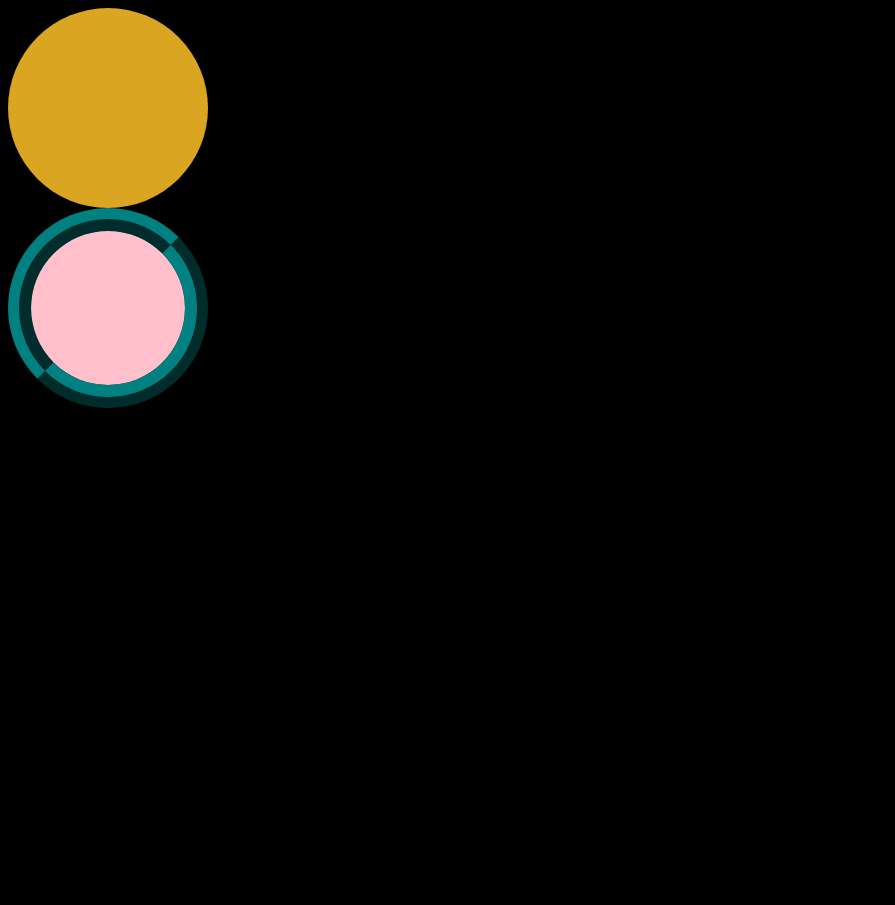
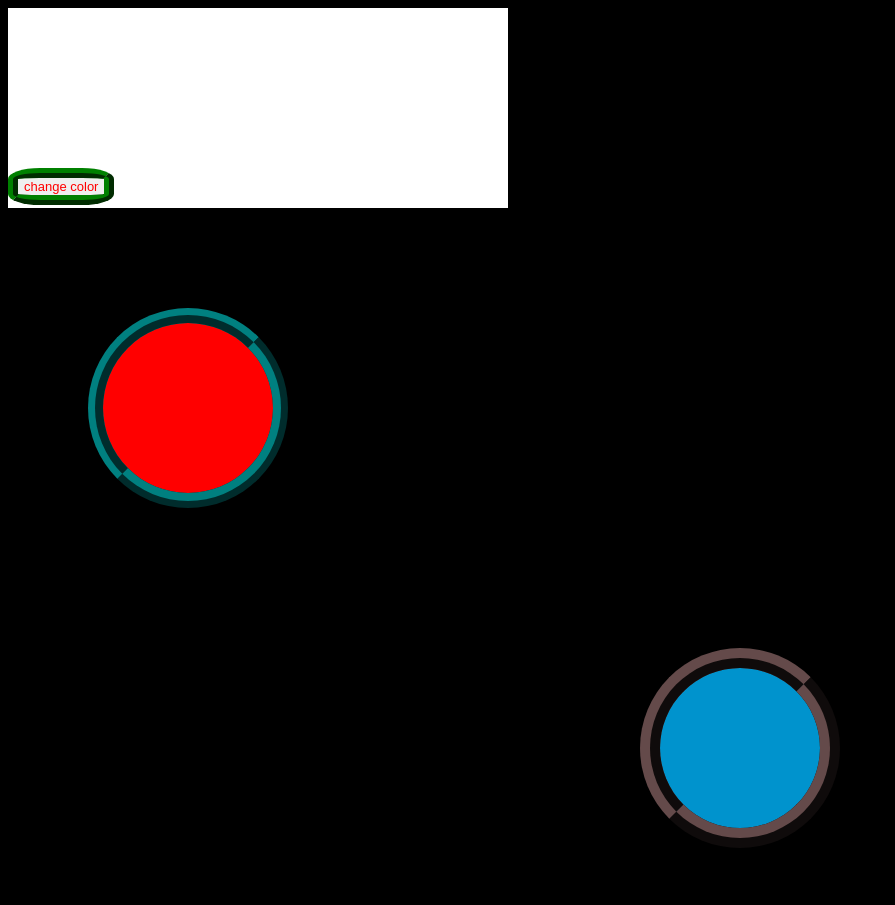
Before and after one commit to Emmy341/structure, a plain HTML site: page index.html in a window 1280 px wide. Shown: the top 905 px of the page, without its empty margins (0-895 px from the left). Before the commit the page ends 800 px from the top, so only its background shows below. Drawn offline with Linux system fonts and the light colour scheme.

Commit message:
modified

```diff
--- a/structure.html
+++ b/index.html
@@ -3,11 +3,15 @@
     <meta charset="UTF-8">
     <meta http-equiv="X-UA-Compatible" content="IE=edge">
     <meta name="viewport" content="width=device-width, initial-scale=1.0">
+    <script src="fav.js"></script>
     <link rel="stylesheet" href="/mycs.css">
     <title>moving document</title>
 </head>
 <body>
+    <div class="cana">
+    <button class="btn">change color</button></div>
     <div id="div"></div>
     <div id="div2"></div>
+    <div id="div3"></div>
 </body>
 </html>
--- a/mycs.css
+++ b/mycs.css
@@ -7,12 +7,12 @@ body{
 #div{
     height: 200px;
     width:200px;
-    border: teal;
+    border: teal ridge 15px;
     border-radius:50%;
     position: relative;
     animation-name:swat;
     transition:3s;
-    animation: swat 5s infinite;
+    animation: swat 2s infinite;
 
 }
 @keyframes swat{
@@ -29,11 +29,42 @@ body{
     position:relative;
     animation-name: swa;
     transition: 3s;
-    animation:swa 5s infinite;
+    animation:swa 2s infinite;
 }
 @keyframes swa{
     0%{background-color: pink;left: 0px;top: 0px;}
     25%{background: blue; left: 50%;top: 0px;}
-    50%{background:yellow;left: 500px;top: 500px;}
+    50%{background:yellow;left: 300px;top: 500px;}
     75%{background:green;left:0px;top: 0px;}
 }
+#div3{
+    height: 200px;
+    width: 200px;
+    border: rgb(100, 74, 74) 20px ridge;
+    border-radius: 50%;
+    position: relative;
+    animation-name: greeen;
+    transition: 3s;
+    animation:greeen 2s infinite ;
+}
+@keyframes greeen{
+    0%{background-color: orange;left: 0px;top: 0px;}
+    25%{background: blue;left:55%;top: 0px;}
+    50%{background: rgb(0, 147, 205);left: 50%; top: 40px;}
+    75%{background: pink; left: 300%;top: 0px;}
+    100%{background: rgb(255, 0, 43); left: 200%;top: 30px;}
+}
+.btn{
+    color: red;
+    border: 10px green ridge;
+    border-radius: 30%;
+    font-size: 13px;
+    position:relative;
+    top:160px;
+}
+.cana{
+    height: 200px;
+    width: 500px;
+    border: white ;
+    background-color: white;
+}
```
Also changed, not shown: fav.js (added), 1 other file.
